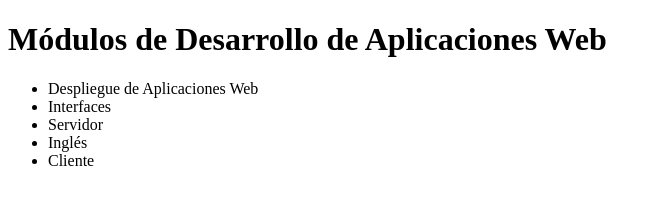
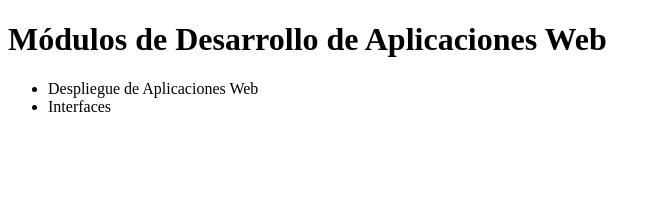
Before and after one commit to Alexandra-SV/dawPracticaRemotos, a plain HTML site: page index.html in a window 1280 px wide. Shown: the whole page, without its empty margins (0-661 px from the left). Drawn offline with Linux system fonts and the light colour scheme.

Commit message:
Cambio index.html en main

```diff
--- a/index.html
+++ b/index.html
@@ -10,9 +10,6 @@
   <ul>
     <li>Despliegue de Aplicaciones Web</li>
     <li>Interfaces</li>
-    <li>Servidor</li>
-    <li>Inglés</li>
-    <li>Cliente</li>
   </ul>
 </body>
 </html>
```
